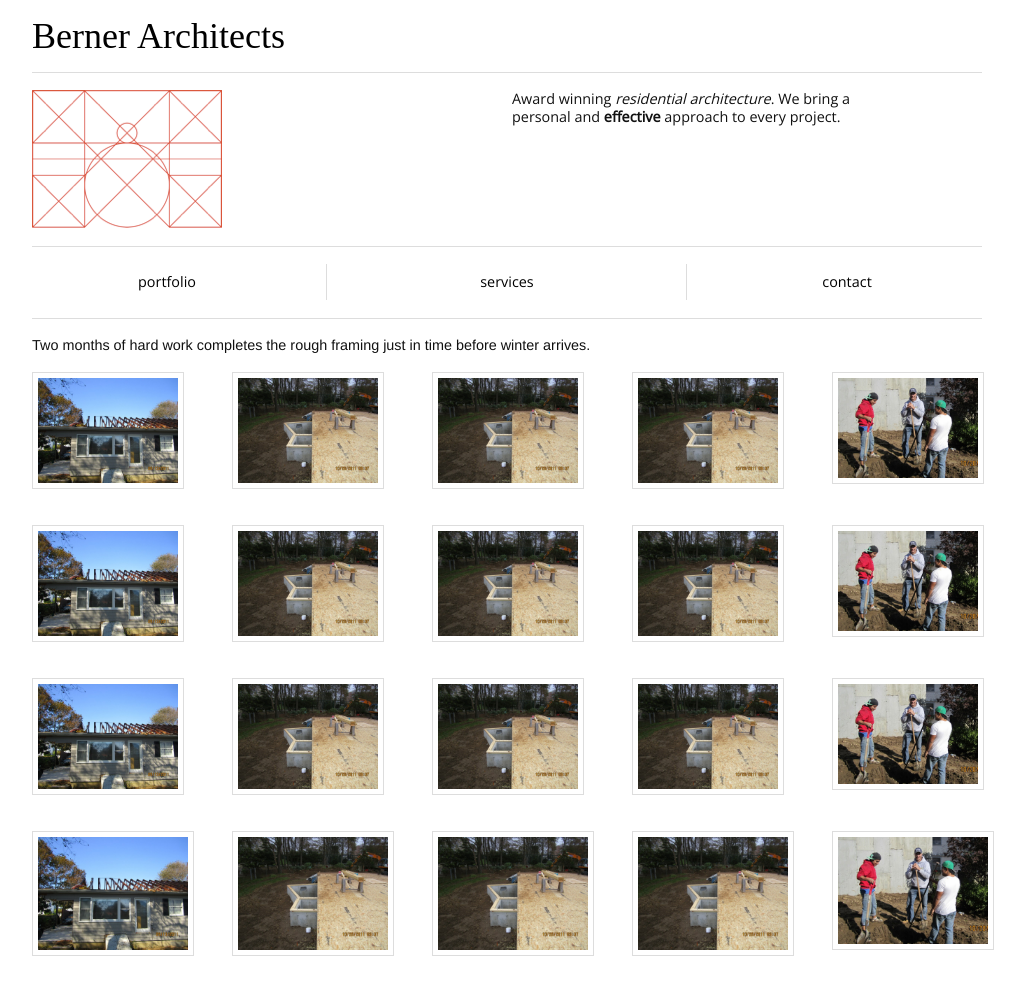
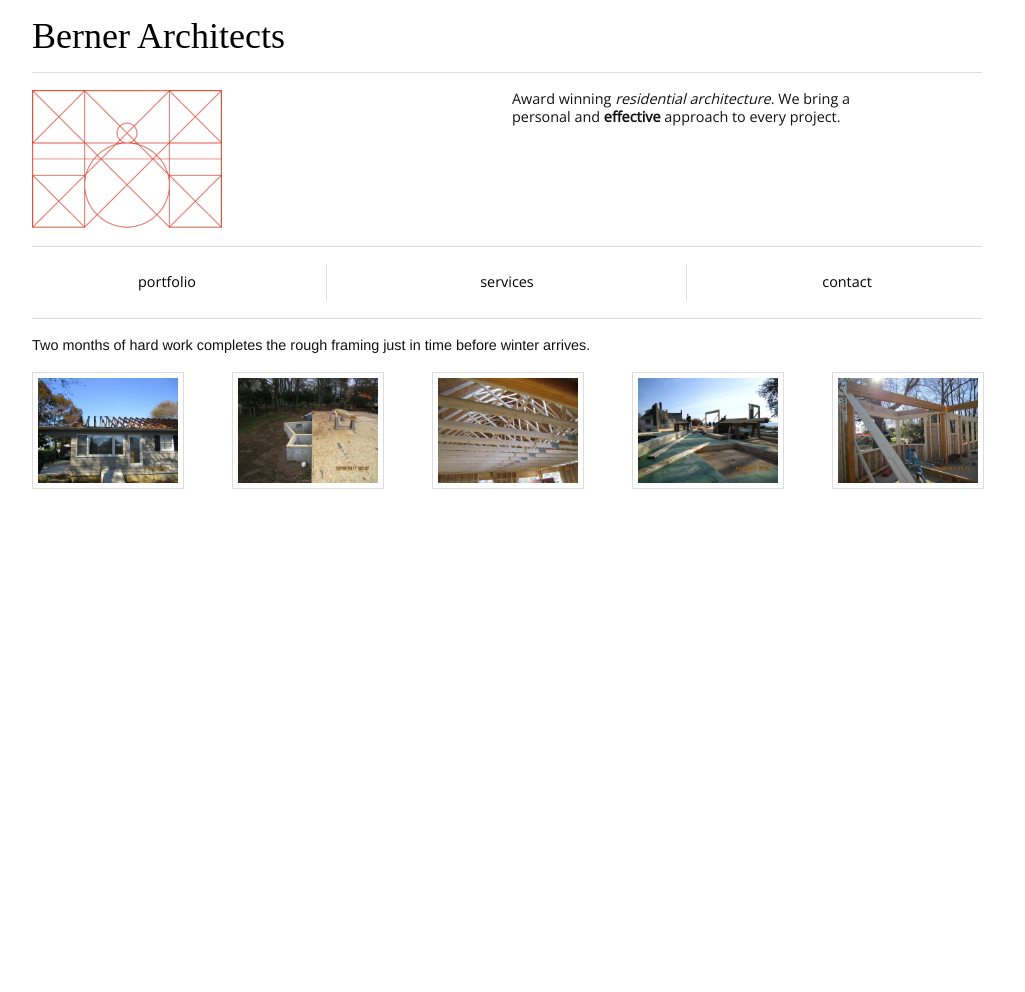
Before and after one commit to bernerarchitects/bernerarchitects.github.io, a Jekyll site: the page built from _posts/2011-12-10-look-back.md, in a window 1280 px wide. Shown: the whole page, without its empty margins (133-1158 px from the left). Built offline with Jekyll 4.4.1, drawn with Linux system fonts in a browser that asks for light colours; nearby versions of some CDN libraries; some web fonts are replaced; after the commit the page ends 900 px from its top, so only the background shows below that.

Commit message:
sanity for production

```diff
--- a/_posts/2011-12-10-look-back.md
+++ b/_posts/2011-12-10-look-back.md
@@ -9,36 +8,8 @@ image: /images/look-back.jpeg
 <div id="portfolio" class="span-24">
   <div class="span-4 append-1"><a class="fancybox" rel="group" href="/images/portfolio/look_back/IMG_0774.jpeg"><img width="140" class="top left item" src="/images/portfolio/look_back/IMG_0774.jpeg"></a></div>
   <div class="span-4 append-1"><a class="fancybox" rel="group" href="/images/portfolio/look_back/IMG_0847.jpeg"><img width="140" class="top left item" src="/images/portfolio/look_back/IMG_0847.jpeg"></a></div>
-  <div class="span-4 append-1"><a class="fancybox" rel="group" href="/images/portfolio/look_back/IMG_0847.jpeg"><img width="140" class="top left item" src="/images/portfolio/look_back/IMG_0847.jpeg"></a></div>
-  <div class="span-4 append-1"><a class="fancybox" rel="group" href="/images/portfolio/look_back/IMG_0847.jpeg"><img width="140" class="top left item" src="/images/portfolio/look_back/IMG_0847.jpeg"></a></div>
-  <div class="span-4 last"><a class="fancybox" rel="group" href="/images/portfolio/look_back/IMG_0853.jpeg"><img width="140" class="top left item" src="/images/portfolio/look_back/IMG_0853.jpeg"></a></div>
-
-  <hr class="space" />
-  <hr class="space" />
-
-  <div class="span-4 append-1"><a class="fancybox" rel="group" href="/images/portfolio/look_back/IMG_0774.jpeg"><img width="140" class="top left item" src="/images/portfolio/look_back/IMG_0774.jpeg"></a></div>
-  <div class="span-4 append-1"><a class="fancybox" rel="group" href="/images/portfolio/look_back/IMG_0847.jpeg"><img width="140" class="top left item" src="/images/portfolio/look_back/IMG_0847.jpeg"></a></div>
-  <div class="span-4 append-1"><a class="fancybox" rel="group" href="/images/portfolio/look_back/IMG_0847.jpeg"><img width="140" class="top left item" src="/images/portfolio/look_back/IMG_0847.jpeg"></a></div>
-  <div class="span-4 append-1"><a class="fancybox" rel="group" href="/images/portfolio/look_back/IMG_0847.jpeg"><img width="140" class="top left item" src="/images/portfolio/look_back/IMG_0847.jpeg"></a></div>
-  <div class="span-4 last"><a class="fancybox" rel="group" href="/images/portfolio/look_back/IMG_0853.jpeg"><img width="140" class="top left item" src="/images/portfolio/look_back/IMG_0853.jpeg"></a></div>
-
-  <hr class="space" />
-  <hr class="space" />
-
-
-  <div class="span-4 append-1"><a class="fancybox" rel="group" href="/images/portfolio/look_back/IMG_0774.jpeg"><img width="140" class="top left item" src="/images/portfolio/look_back/IMG_0774.jpeg"></a></div>
-  <div class="span-4 append-1"><a class="fancybox" rel="group" href="/images/portfolio/look_back/IMG_0847.jpeg"><img width="140" class="top left item" src="/images/portfolio/look_back/IMG_0847.jpeg"></a></div>
-  <div class="span-4 append-1"><a class="fancybox" rel="group" href="/images/portfolio/look_back/IMG_0847.jpeg"><img width="140" class="top left item" src="/images/portfolio/look_back/IMG_0847.jpeg"></a></div>
-  <div class="span-4 append-1"><a class="fancybox" rel="group" href="/images/portfolio/look_back/IMG_0847.jpeg"><img width="140" class="top left item" src="/images/portfolio/look_back/IMG_0847.jpeg"></a></div>
-  <div class="span-4 last"><a class="fancybox" rel="group" href="/images/portfolio/look_back/IMG_0853.jpeg"><img width="140" class="top left item" src="/images/portfolio/look_back/IMG_0853.jpeg"></a></div>
-
-  <hr class="space" />
-  <hr class="space" />
-
-  <div class="span-4 append-1"><a class="fancybox" rel="group" href="/images/portfolio/look_back/IMG_0774.jpeg"><img width="150" class="top left item" src="/images/portfolio/look_back/IMG_0774.jpeg"></a></div>
-  <div class="span-4 append-1"><a class="fancybox" rel="group" href="/images/portfolio/look_back/IMG_0847.jpeg"><img width="150" class="top left item" src="/images/portfolio/look_back/IMG_0847.jpeg"></a></div>
-  <div class="span-4 append-1"><a class="fancybox" rel="group" href="/images/portfolio/look_back/IMG_0847.jpeg"><img width="150" class="top left item" src="/images/portfolio/look_back/IMG_0847.jpeg"></a></div>
-  <div class="span-4 append-1"><a class="fancybox" rel="group" href="/images/portfolio/look_back/IMG_0847.jpeg"><img width="150" class="top left item" src="/images/portfolio/look_back/IMG_0847.jpeg"></a></div>
-  <div class="span-4 last"><a class="fancybox" rel="group" href="/images/portfolio/look_back/IMG_0853.jpeg"><img width="150" class="top left item" src="/images/portfolio/look_back/IMG_0853.jpeg"></a></div>
+  <div class="span-4 append-1"><a class="fancybox" rel="group" href="/images/portfolio/look_back/IMG_0883.jpeg"><img width="140" class="top left item" src="/images/portfolio/look_back/IMG_0883.jpeg"></a></div>
+  <div class="span-4 append-1"><a class="fancybox" rel="group" href="/images/portfolio/look_back/IMG_0860.jpeg"><img width="140" class="top left item" src="/images/portfolio/look_back/IMG_0860.jpeg"></a></div>
+  <div class="span-4 last"><a class="fancybox" rel="group" href="/images/portfolio/look_back/IMG_0864.jpeg"><img width="140" class="top left item" src="/images/portfolio/look_back/IMG_0864.jpeg"></a></div>
 
 </div>
--- a/index.html
+++ b/index.html
@@ -30,7 +30,7 @@ layout: default
   </div>
 
   <div class="span-5 prepend-1 append-1 last">
-    <a href="{{ post.url }}"><img width="180" class="top left item" src="/images/portfolio/look_back/IMG_0847.jpeg"></a>
+    <a href="{{ post.url }}"><img width="180" class="top left item" src="/images/look_back_thumb.jpeg"></a>
     <hr class="space" />
   </div>
 </div>
```
Also changed, not shown: other parts of _posts/2011-12-10-look-back.md (+0 -1 lines), images/look_back_thumb.jpeg (added).
